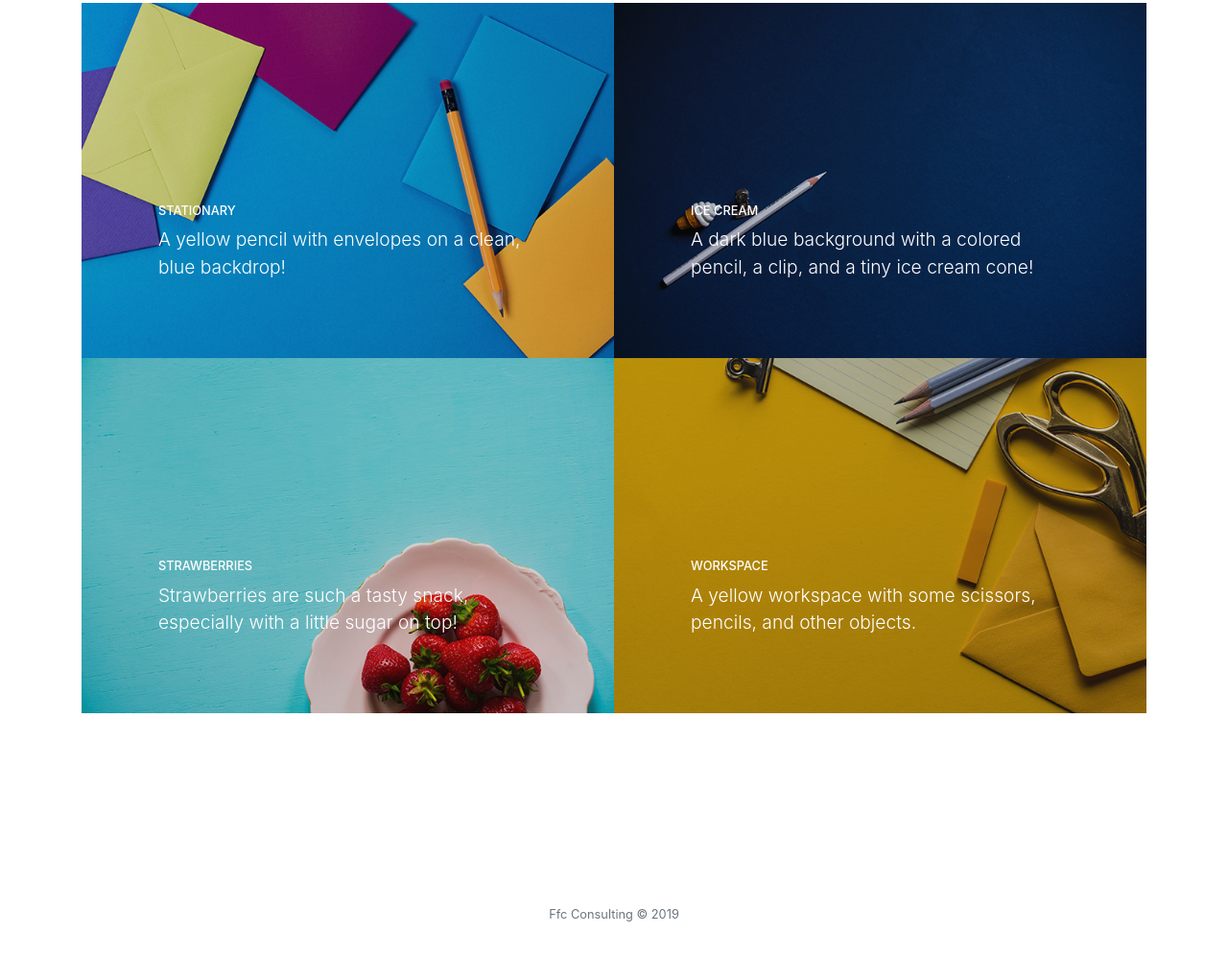
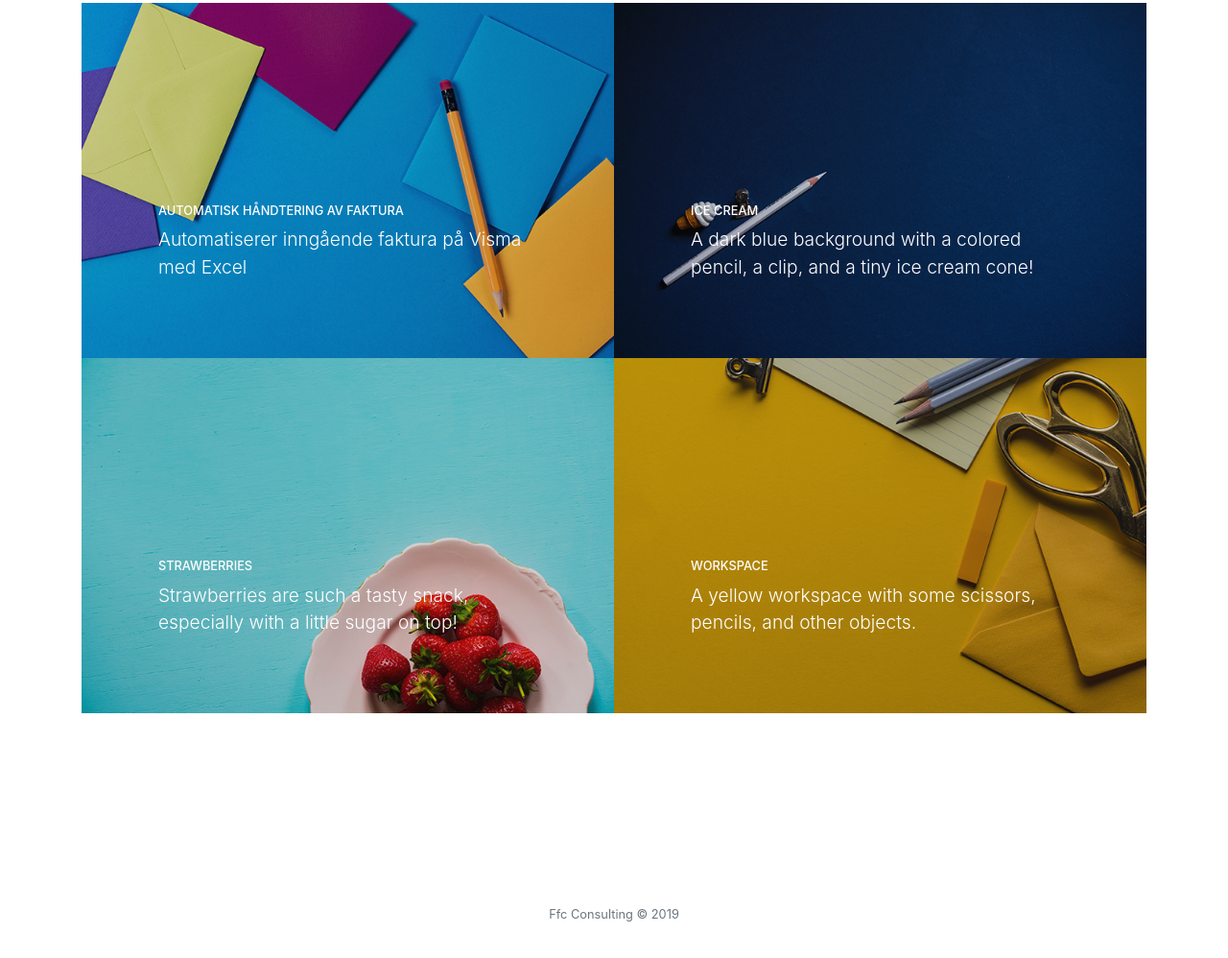
Before and after one commit to drammen94/portefoolje, a website with bundled scripts: page index.html in a window 1280 px wide. Shown: the part 1042-2040 px from the top of the page at 96% size. Built offline with nearby package versions, Linux system fonts and the light colour scheme.

Commit message:
Update index.html

```diff
--- a/index.html
+++ b/index.html
@@ -71,8 +71,8 @@
           <a class="portfolio-item" href="#">
             <span class="caption">
               <span class="caption-content">
-                <h2>Stationary</h2>
-                <p class="mb-0">A yellow pencil with envelopes on a clean, blue backdrop!</p>
+                <h2>Automatisk håndtering av faktura</h2>
+                <p class="mb-0">Automatiserer inngående faktura på Visma med Excel</p>
               </span>
             </span>
             <img class="img-fluid" src="img/portfolio-1.jpg" alt="">
```
